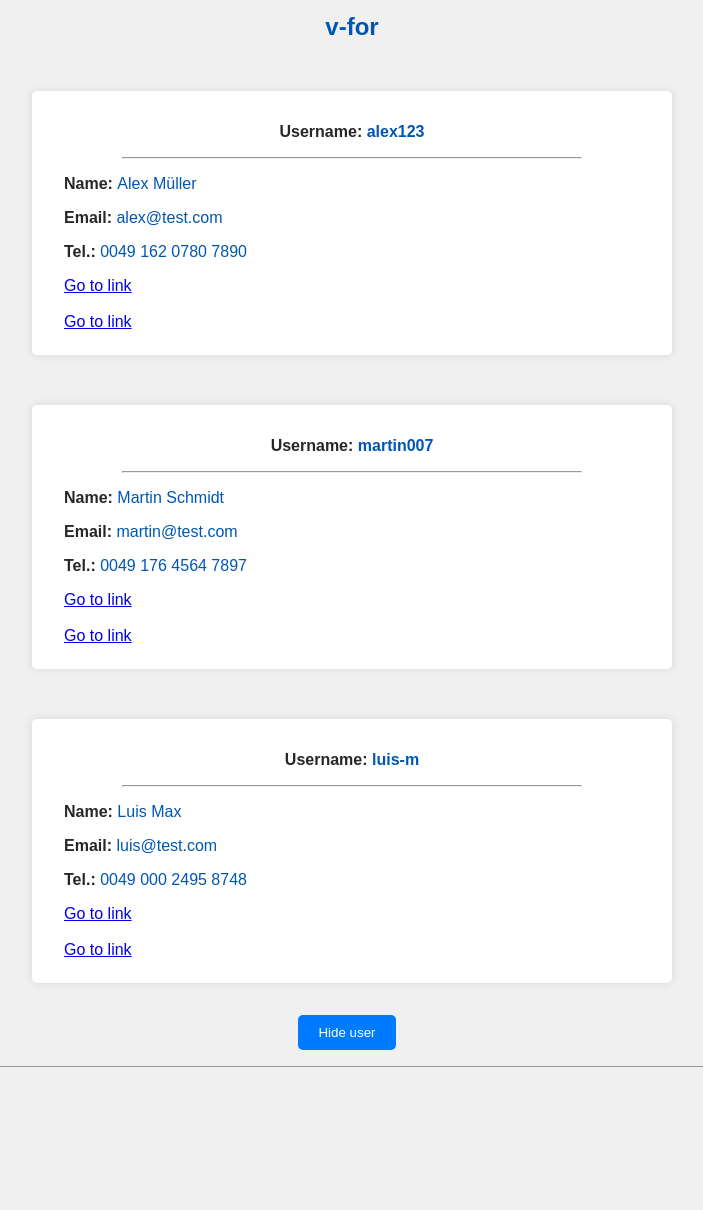
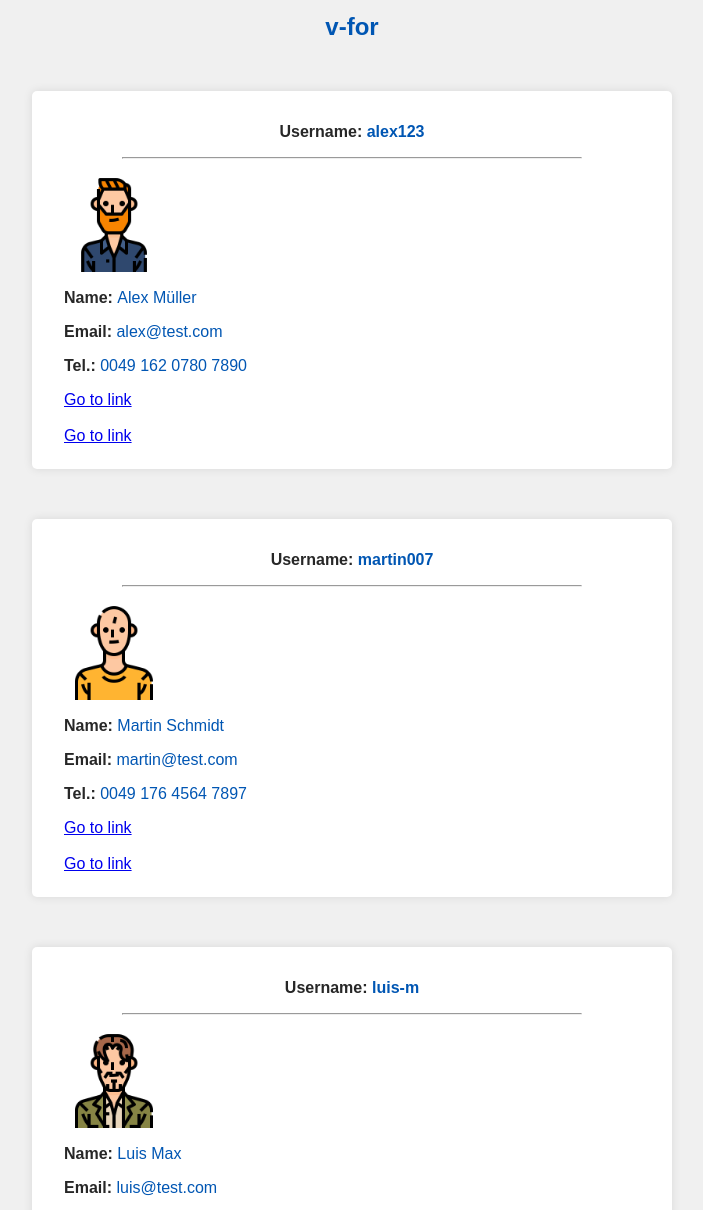
Before and after one commit to Mohsen-Ghandali/Vue3_v-for, a plain HTML site: page index.html in a window 1280 px wide. Shown: the part 90-1300 px from the top of the page, without its empty margins (288-991 px from the left). Before the commit the page ends 1174 px from the top, so only its background shows below. Drawn offline with nearby package versions, Linux system fonts and the light colour scheme.

Commit message:
Commit-4

```diff
--- a/app.js
+++ b/app.js
@@ -4,11 +4,32 @@ const app = Vue.createApp({
         return {
             showContainer: true,
             users: [
-                { userName: "alex123", name: "Alex Müller", email: "alex@test.com", tel: "0049 162 0780 7890",link:"https://google.com" },
+                {
+                    userName: "alex123",
+                    name: "Alex Müller",
+                    email: "alex@test.com",
+                    tel: "0049 162 0780 7890",
+                    image: "./images/avatar.png",
+                    link: "https://google.com"
+                },
 
-                { userName: "martin007", name: "Martin Schmidt", email: "martin@test.com", tel: "0049 176 4564 7897",link:"https://yahoo.com" },
+                {
+                    userName: "martin007",
+                    name: "Martin Schmidt",
+                    email: "martin@test.com",
+                    tel: "0049 176 4564 7897",
+                    image: "./images/avatar2.png",
+                    link: "https://yahoo.com"
+                },
 
-                { userName: "luis-m", name: "Luis Max", email: "luis@test.com", tel: "0049 000 2495 8748",link:"https://youtube.com" }
+                {
+                    userName: "luis-m",
+                    name: "Luis Max",
+                    email: "luis@test.com",
+                    tel: "0049 000 2495 8748",
+                    image: "./images/avatar3.png",
+                    link: "https://youtube.com"
+                }
             ]
         };
     },
--- a/index.html
+++ b/index.html
@@ -15,10 +15,12 @@
         <li class="container" v-if="showContainer">
           <h4><span>Username: </span>{{user.userName}}</h4>
           <hr />
+          <img :src="user.image" alt="userImage">
           <p><span>Name: </span>{{user.name}}</p>
           <p><span>Email:</span> {{user.email}}</p>
           <p><span>Tel.:</span> {{user.tel}}</p>
-          <a v-bind:href="user.link" target="_blank">Go to link</a><br><br>
+          <a v-bind:href="user.link" target="_blank">Go to link</a>
+          <br><br>
           <a :href="user.link" target="_blank">Go to link</a>
         </li>
       </ul>
--- a/style.css
+++ b/style.css
@@ -44,6 +44,12 @@ body {
   margin-top: 8px;
   color: #0056b3;
 }
+
+#app li.container img {
+width: 100px;
+margin-bottom: 10px;
+}
+
 #app  p{
   margin-bottom: 16px;
   color: #0056b3;
```
Also changed, not shown: images/avatar.png (added), images/avatar2.png (added), images/avatar3.png (added).
